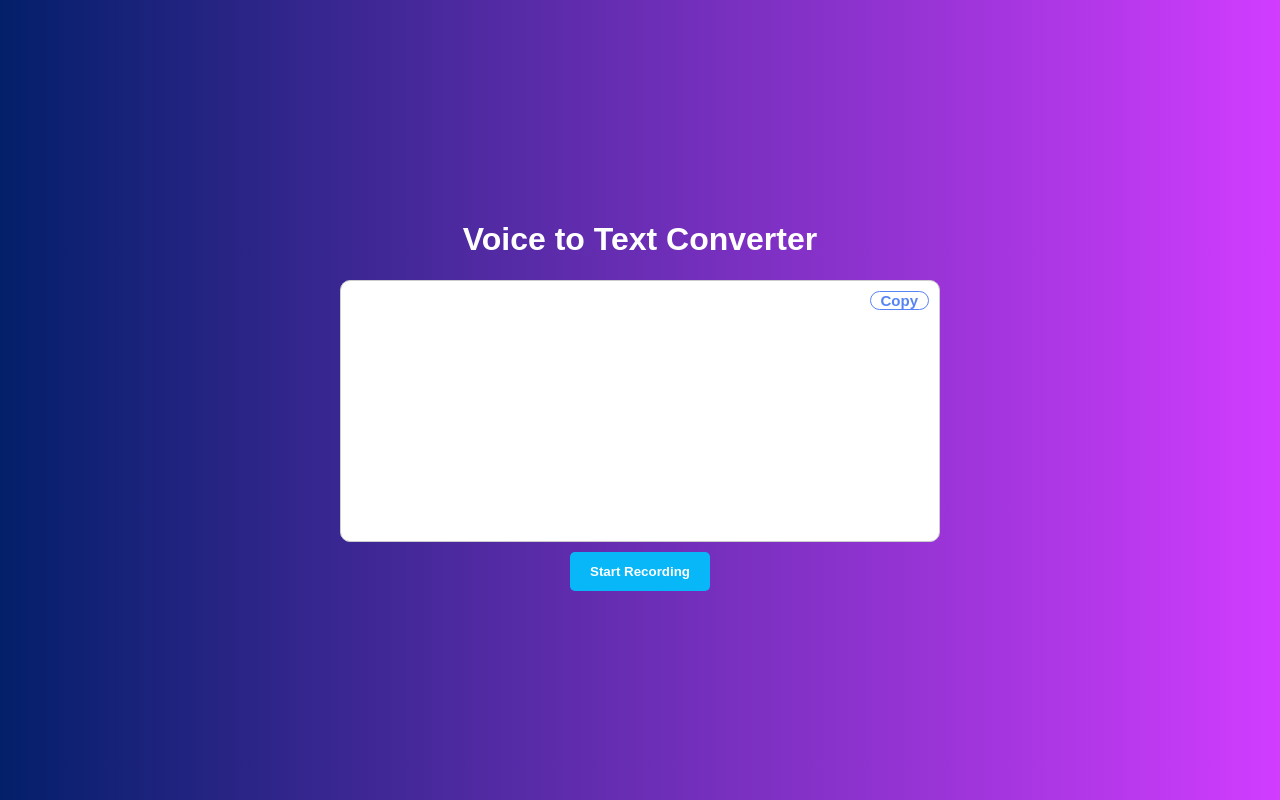
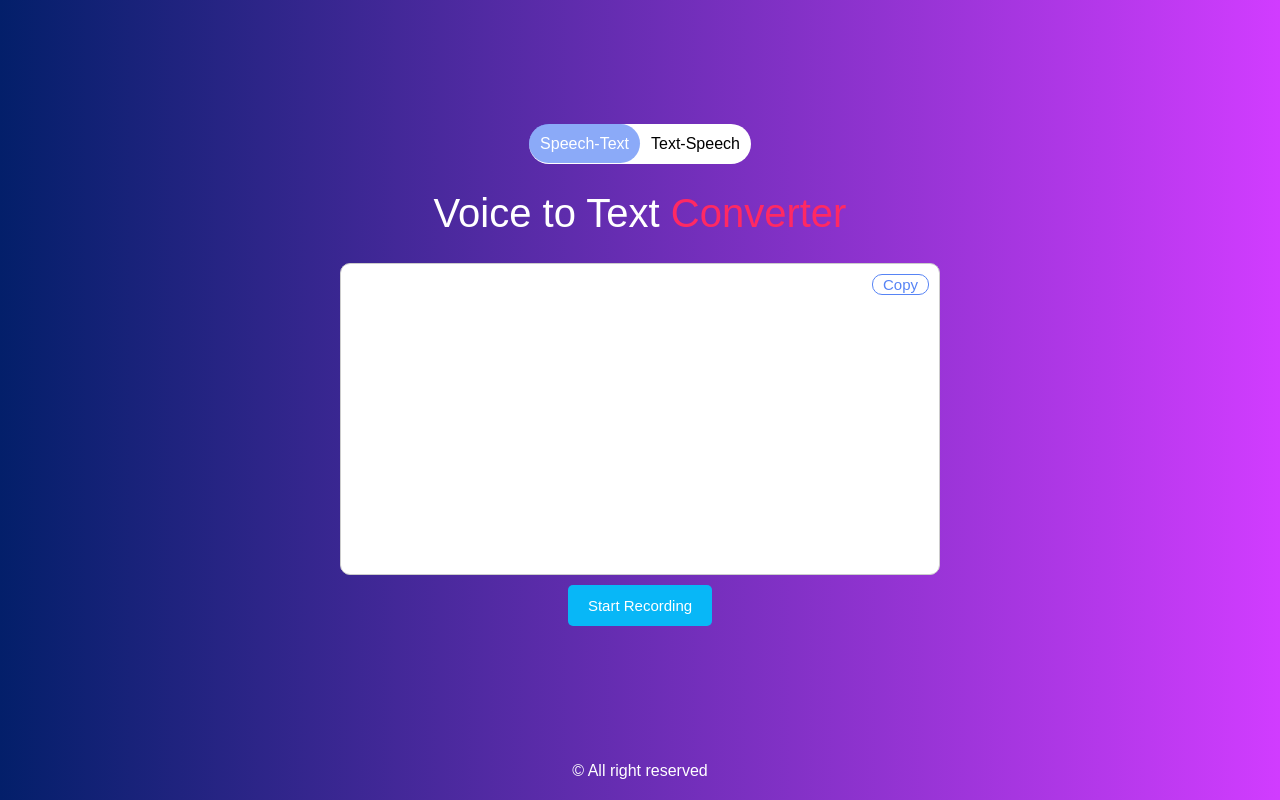
Before and after one commit to sudhanshug0182/Voice-to-text-converter, a plain HTML site: page index.html in a window 1280 px wide. Drawn offline with Linux system fonts and the light colour scheme.

Commit message:
second commit

```diff
--- a/index.html
+++ b/index.html
@@ -4,14 +4,25 @@
 <head>
     <meta charset="UTF-8">
     <meta name="viewport" content="width=device-width, initial-scale=1.0">
+    <link rel="icon" href="favicon.jpeg" type="image/png" sizes="32x32">
     <title>Voice to Text Converter</title>
     <link rel="stylesheet" href="style.css">
 </head>
 
 <body>
+
+    <div class="navigation">
+        <span >
+            <a href="#" id="active-link">Speech-Text</a>
+        </span>
+        <span>
+            <a href="../Text to Voice converter/index.html">Text-Speech</a>
+        </span>
+    </div>
+
     <div class="voice_to_text">
 
-        <h1>Voice to Text Converter</h1>
+        <h1 id="heading">Voice to Text <span> Converter </span> </h1>
         <div class="myArea">
             <textarea id="result"></textarea>
             <button onclick="copy()"><span id="copy-btn">Copy</span></button>
@@ -19,6 +30,9 @@
 
         <button id="startBtn">Start Recording</button>
     </div>
+    <footer>
+        <span>&#169; All right reserved</span>
+    </footer>
 
     <script src="script.js"></script>
 </body>
--- a/style.css
+++ b/style.css
@@ -6,7 +6,7 @@
 }
 
 body{
-    font-family: Arial, Helvetica, sans-serif;
+    font-family: sans-serif, Arial, Helvetica;
     font-size: 1rem;
     margin: 0;
     padding: 0;
@@ -16,14 +16,51 @@ body{
     display: flex;
     align-items: center;
     justify-content: center;
+    flex-direction: column;
     min-height: 100vh;
+    min-width: 365px;
+}
+
+.navigation{
+    text-align: center;
+    background-color: #fff;
+    border-radius: 20px;
+    height:39.5px;
+    display: flex;
+    justify-content: center;
+    align-items: center;
+}
+
+.navigation a{
+    text-decoration: none;
+    padding: 11px;
+    border-radius: 20px;
+    color: black;
+}
+
+.navigation a:hover{
+    background-color: #7414f17b;
+    color: #fff;
+}
+
+#active-link{
+    background-color: #1453f17d;
+    color: #fff;
+}
+
+#heading{
+    font-size: 2.5rem;
+    font-weight: 500;
+    color: #fff;
+}
+
+#heading span{
+    color: #ff2963;
 }
 
 .voice_to_text{
-    width: 80%;
+    width: 95%;
     max-width: 600px;
-    min-width: 450px;
-    min-height: 400px;
     text-align: center;
 }
 
@@ -34,12 +71,13 @@ body{
     border-radius: 10px;
     padding: 28px;
     margin-bottom: 10px;
+    box-sizing: border-box;
+    max-width: 600px;
 }
 
 .myArea textarea {
-    box-sizing: border-box;
     background-color: #fff;
-    height: 200px;
+    height: 250px;
     resize: none;
     border: none;
     outline: none;
@@ -49,7 +87,7 @@ body{
 
 .myArea button {
     position: absolute;
-    padding: 0px 10px;
+    padding: 1px 10px;
     font-size: 15px;
     color: #5784f5;
     right: 10px;
@@ -66,7 +104,7 @@ body{
 }
 
 .myArea button::before {
-    content: "copied";
+    content: "Copied";
     font-size: 15px;
     display: none;
 }
@@ -80,7 +118,7 @@ h1{
     color: #fff;
 }
 
-button{
+#startBtn{
     padding: 12px 20px;
     background: #08b7f7;
     border: 0;
@@ -88,5 +126,18 @@ button{
     border-radius: 5px;
     cursor: pointer;
     color: #fff;
-    font-weight: 600;
+    font-weight: 500;
+    font-family: Arial, Helvetica, sans-serif;
+    font-size: 15px;
 }
+
+footer{
+    position: relative;
+    bottom: -120px;
+    width: 100%;
+    height: 50px;
+    display: flex;
+    align-items: center;
+    justify-content: center;
+    color: #fff;
+}
```
Also changed, not shown: favicon.jpeg (added).
